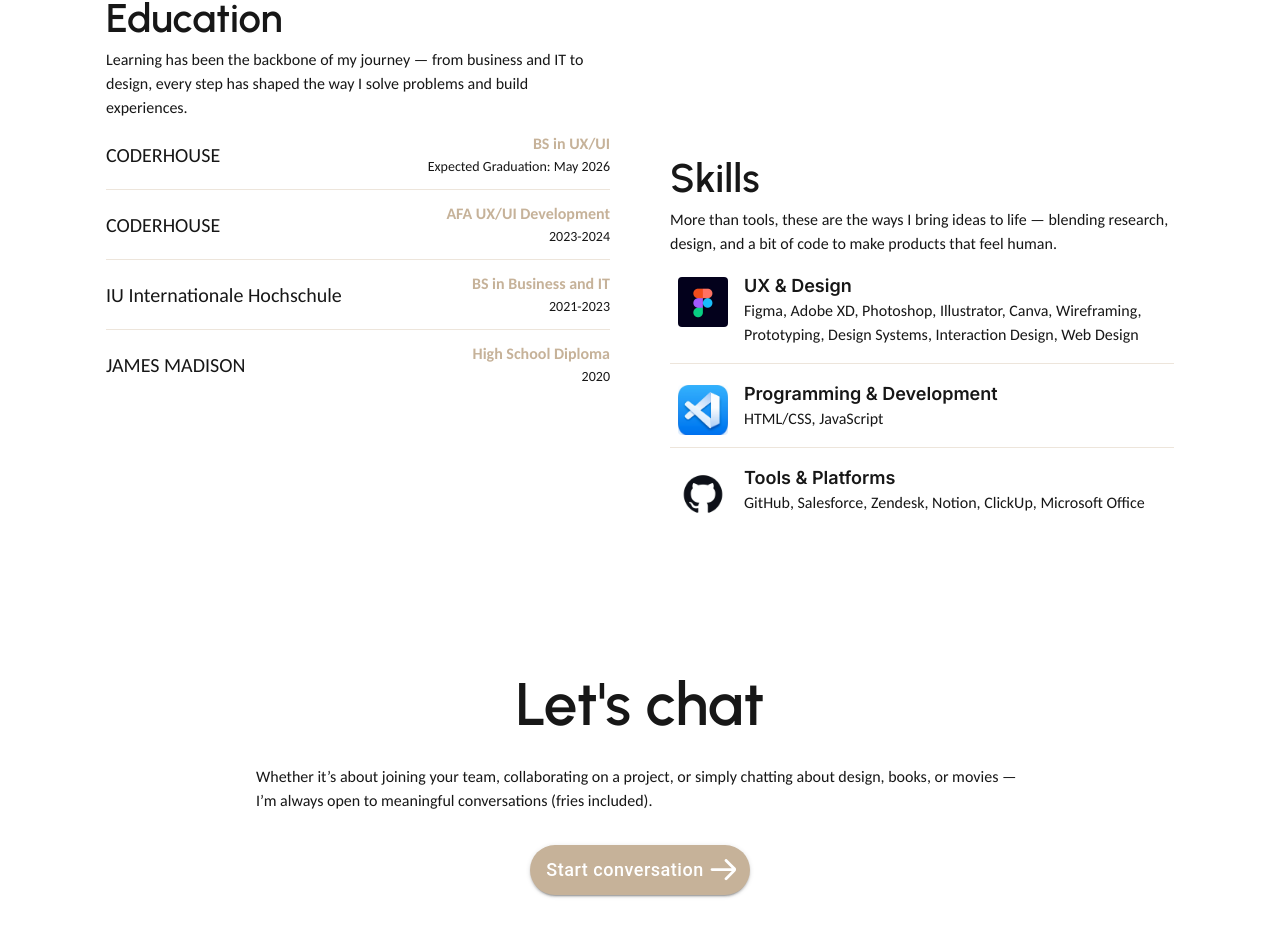
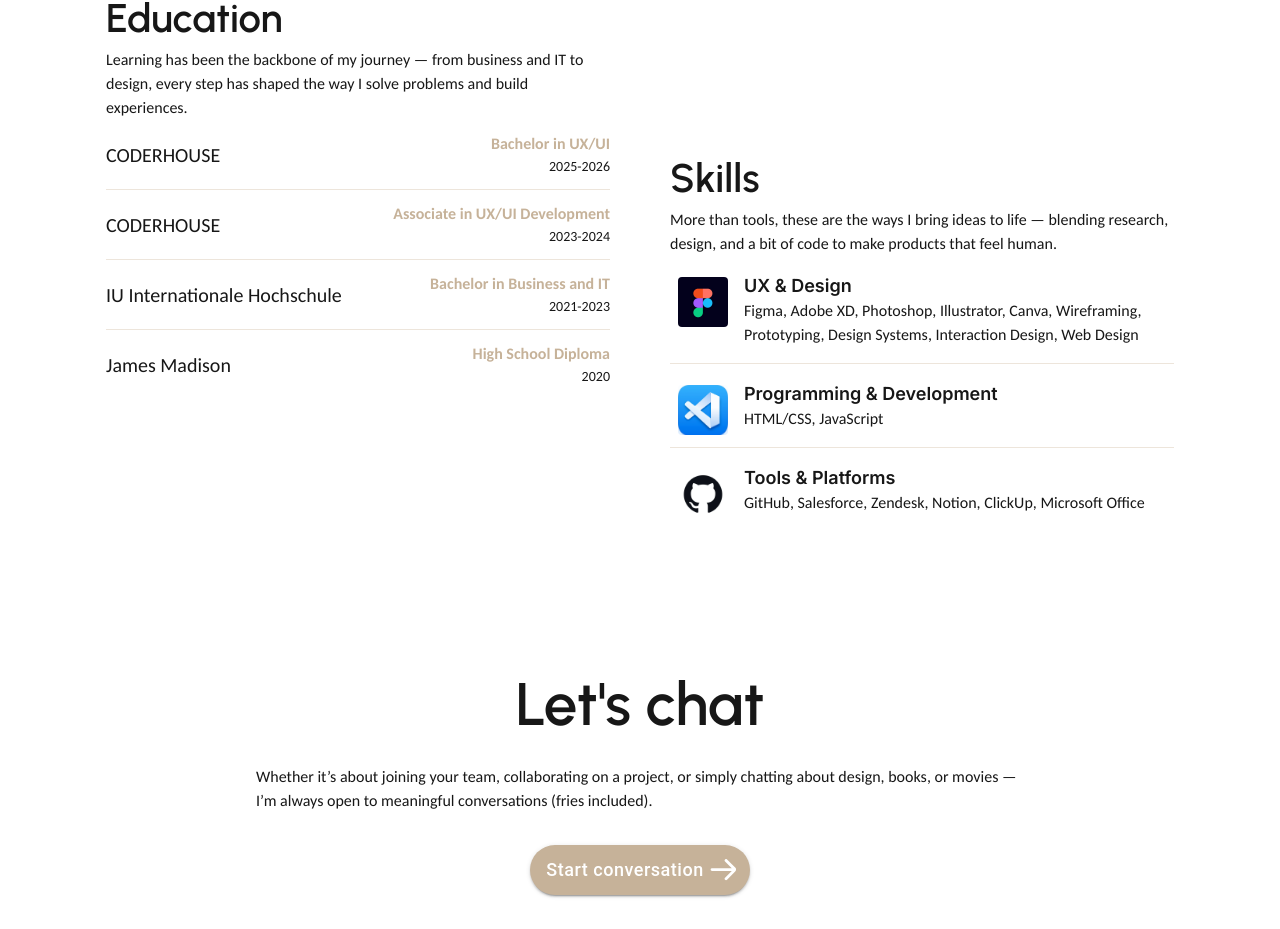
Before and after one commit to paulaxi-co/portfolio, a Next.js app: page /about in a window 1280 px wide. Shown: the part 2550-3479 px from the top of the page. Built offline with nearby package versions, Linux system fonts and the light colour scheme; what @mui/material-nextjs would draw is missing.

Commit message:
Update index.tsx
Updated dates

```diff
--- a/src/components/about/education/index.tsx
+++ b/src/components/about/education/index.tsx
@@ -7,27 +7,27 @@ const data: EducationItem[] = [
   {
     id: '1',
     title: 'CODERHOUSE',
-    subtitle: 'BS in UX/UI',
-    graduationTag: 'Expected Graduation: May 2026'
+    subtitle: 'Bachelor in UX/UI',
+    graduationTag: '2025-2026'
 
   },
   {
     id: '2',
     title: 'CODERHOUSE',
-    subtitle: 'AFA UX/UI Development',
+    subtitle: 'Associate in UX/UI Development',
     graduationTag: '2023-2024'
 
   },
   {
     id: '3',
     title: 'IU Internationale Hochschule ',
-    subtitle: 'BS in Business and IT',
+    subtitle: 'Bachelor in Business and IT',
     graduationTag: '2021-2023'
 
   },
   {
     id: '4',
-    title: 'JAMES MADISON',
+    title: 'James Madison',
     subtitle: 'High School Diploma',
     graduationTag: '2020'
 
```
